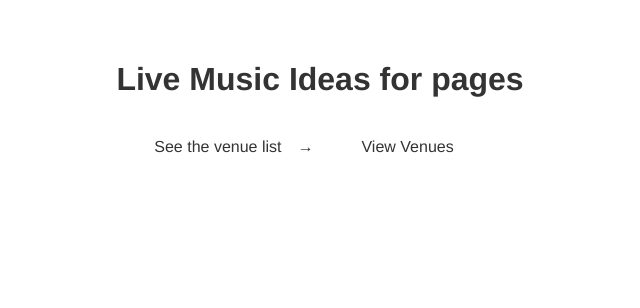
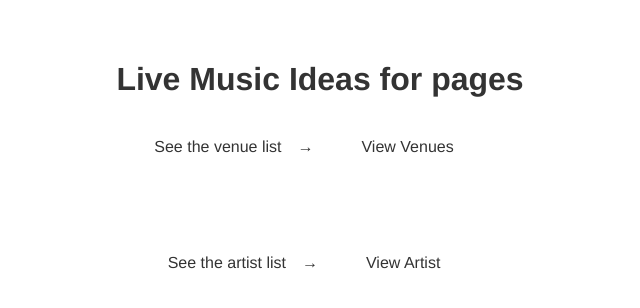
Before and after one commit to RageKage/project-4-page-designs, a plain HTML site: page index.html in a window 1280 px wide. Shown: the whole page, without its empty margins (320-960 px from the left). Drawn offline with Linux system fonts and the light colour scheme.

Commit message:
added to index.html

```diff
--- a/index.html
+++ b/index.html
@@ -55,6 +55,11 @@
         <p class="arrow">→</p>
         <a href="venues.html">View Venues</a>
       </div>
+      <div class="card">
+        <p>See the artist list</p>
+        <p class="arrow">→</p>
+        <a href="artist.html">View Artist</a>
+      </div>
     </div>
   </body>
 </html>
```
